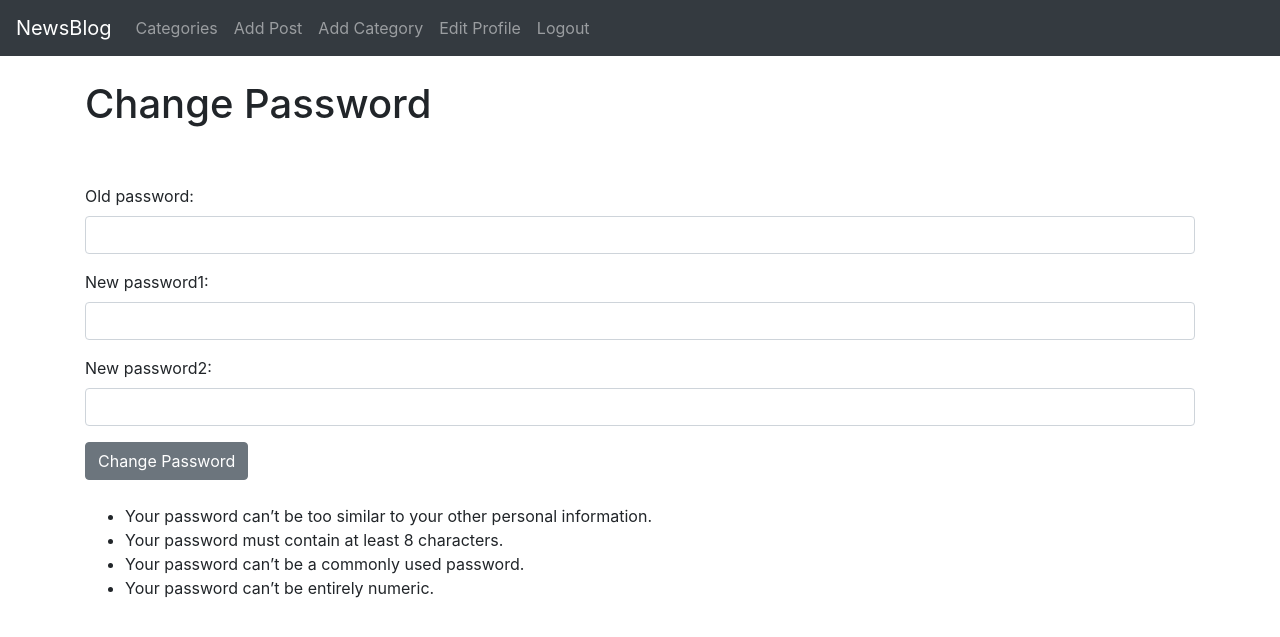
After one commit to tobbe8808/news, a Django app: page /members/password/ in a window 1280 px wide. The commit adds this page. Shown: the top 637 px of the page. Run offline with Django 3.2, Linux system fonts and the light colour scheme; the visitor is signed in with stand-in values (Sample User, id 1).

Commit message:
added edit profile page edit info/password

```diff
--- a/members/forms.py
+++ b/members/forms.py
@@ -17,3 +17,27 @@ class SignUpForm(UserCreationForm):
         self.fields['username'].widget.attrs['class'] = 'form-control'
         self.fields['password1'].widget.attrs['class'] = 'form-control'
         self.fields['password2'].widget.attrs['class'] = 'form-control'
+
+class EditProfileForm(UserChangeForm):
+    email = forms.EmailField(widget=forms.EmailInput(attrs={'class': 'form-control'}))
+    first_name = forms.CharField(max_length=100, widget=forms.TextInput(attrs={'class': 'form-control'}))
+    last_name = forms.CharField(max_length=100, widget=forms.TextInput(attrs={'class': 'form-control'}))
+    username = forms.CharField(max_length=100, widget=forms.TextInput(attrs={'class': 'form-control'}))
+    last_login = forms.CharField(max_length=100, widget=forms.TextInput(attrs={'class': 'form-control'}))
+    is_superuser = forms.CharField(max_length=100, widget=forms.CheckboxInput(attrs={'class': 'form-check'}))
+    is_staff = forms.CharField(max_length=100, widget=forms.CheckboxInput(attrs={'class': 'form-check'}))
+    is_active = forms.CharField(max_length=100, widget=forms.CheckboxInput(attrs={'class': 'form-check'}))
+    date_joined = forms.CharField(max_length=100, widget=forms.TextInput(attrs={'class': 'form-control'}))
+
+    class Meta:
+        model = User
+        fields = ('username', 'first_name', 'last_name', 'email', 'password', 'last_login', 'is_superuser', 'is_staff', 'is_active', 'date_joined')
+
+class PasswordChangingForm(PasswordChangeForm):
+    old_password = forms.CharField(widget=forms.PasswordInput(attrs={'class': 'form-control', 'type':'password'}))
+    new_password1 = forms.CharField(max_length=100, widget=forms.PasswordInput(attrs={'class': 'form-control', 'type':'password'}))
+    new_password2 = forms.CharField(max_length=100, widget=forms.PasswordInput(attrs={'class': 'form-control', 'type':'password'}))
+
+    class Meta:
+        model = User
+        fields = ('old_password', 'new_password1', 'new_password2')
--- /dev/null
+++ b/members/templates/registration/change-password.html
@@ -0,0 +1,31 @@
+{% extends 'base.html' %}
+{% block title %}Change Password{% endblock %}
+{% block content %}
+
+
+
+<h1>Change Password</h1>
+<br/><br/>
+
+<div class="form-group">
+    <form method="POST">
+        {% csrf_token %}
+        {{ form.as_p }}
+        <button class="btn btn-secondary">Change Password</button>
+<br/><br/>
+<ul>
+    <li>Your password can’t be too similar to your other personal information.</li>
+
+    <li>Your password must contain at least 8 characters.</li>
+
+    <li>Your password can’t be a commonly used password.</li>
+
+    <li>Your password can’t be entirely numeric.</li>
+</ul>
+</div>
+
+
+
+
+
+{% endblock %}
--- a/members/urls.py
+++ b/members/urls.py
@@ -1,8 +1,12 @@
 from django.urls import path
-from .views import UserRegisterView
+from .views import UserRegisterView, UserEditView, PasswordsChangeView
+from . import views
 
 urlpatterns = [
     path('register/', UserRegisterView.as_view(), name='register'),
+    path('edit_profile/', UserEditView.as_view(), name='edit_profile'),
+    path('password/', PasswordsChangeView.as_view(template_name='registration/change-password.html')),
+    path('password_success', views.password_success, name="password_success"),
 
 
 ]
--- a/members/views.py
+++ b/members/views.py
@@ -1,10 +1,29 @@
 from django.shortcuts import render
 from django.views import generic
-from django.contrib.auth.forms import UserCreationForm
+from django.contrib.auth.forms import UserCreationForm, UserChangeForm, PasswordChangeForm
+from django.contrib.auth.views import PasswordChangeView
 from django.urls import reverse_lazy
-from .forms import SignUpForm
+from .forms import SignUpForm, EditProfileForm, PasswordChangingForm
+
+class PasswordsChangeView(PasswordChangeView):
+    form_class = PasswordChangingForm
+    success_url = reverse_lazy('password_success')
+
+
+
+
+def password_success(request):
+    return render(request, 'registration/password_success.html', {})
 
 class UserRegisterView(generic.CreateView):
     form_class = SignUpForm
     template_name = 'registration/register.html'
     success_url = reverse_lazy('login')
+
+class UserEditView(generic.UpdateView):
+    form_class = EditProfileForm
+    template_name = 'registration/edit_profile.html'
+    success_url = reverse_lazy('home')
+
+    def get_object(self):
+        return self.request.user
--- a/newsapp/forms.py
+++ b/newsapp/forms.py
@@ -11,7 +11,7 @@ for item in choices:
 class PostForm(forms.ModelForm):
     class Meta:
         model = Post
-        fields = ('title', 'title_tag', 'author', 'category', 'body')
+        fields = ('title', 'title_tag', 'author', 'category', 'body', 'snippet')
 
         widgets = {
             'title': forms.TextInput(attrs={'class': 'form-control'}),
@@ -19,17 +19,19 @@ class PostForm(forms.ModelForm):
             'author': forms.TextInput(attrs={'class': 'form-control', 'value':'', 'id':'users', 'type':'hidden'}),
             'category': forms.Select(choices=choice_list, attrs={'class': 'form-control'}),
             'body': forms.Textarea(attrs={'class': 'form-control'}),
+            'snippet': forms.Textarea(attrs={'class': 'form-control'}),
 
         }
 
 class EditForm(forms.ModelForm):
     class Meta:
         model = Post
-        fields = ('title', 'title_tag', 'body')
+        fields = ('title', 'title_tag', 'body', 'snippet')
 
         widgets = {
             'title': forms.TextInput(attrs={'class': 'form-control'}),
             'title_tag': forms.TextInput(attrs={'class': 'form-control'}),
             'body': forms.Textarea(attrs={'class': 'form-control'}),
+            'snippet': forms.Textarea(attrs={'class': 'form-control'}),
 
         }
--- a/newsapp/models.py
+++ b/newsapp/models.py
@@ -21,6 +21,7 @@ class Post(models.Model):
     body = RichTextField(blank=True, null=True)
     post_date = models.DateField(auto_now_add=True)
     category = models.CharField(max_length=255, default='code')
+    snippet = models.CharField(max_length=255)
     likes = models.ManyToManyField(User, related_name='blog_posts')
 
     def total_likes(self):
--- a/templates/base.html
+++ b/templates/base.html
@@ -58,6 +58,10 @@
               </li>
 
               <li class="nav-item">
+                <a class="nav-link" href="{% url 'edit_profile' %}">Edit Profile</a>
+              </li>
+
+              <li class="nav-item">
                 <a class="nav-link" href="{% url 'logout' %}">Logout</a>
               </li>
 
--- a/templates/home.html
+++ b/templates/home.html
@@ -18,8 +18,8 @@
             <a href="{% url 'delete_post' post.pk %}">(Delete)</a>
             {% endif %}
         {% endif %}
-
-            </small> <br/> {{ post.body|slice:":200"|safe }}</li>
+            </small> <br/>
+            {{ post.snippet }}</li>
     {% endfor %}
     </ul>
 
```
Also changed, not shown: members/templates/registration/edit_profile.html (added, +26 -0 lines), members/templates/registration/password_success.html (added, +14 -0 lines), newsapp/migrations/0007_post_snippet.py (added).
